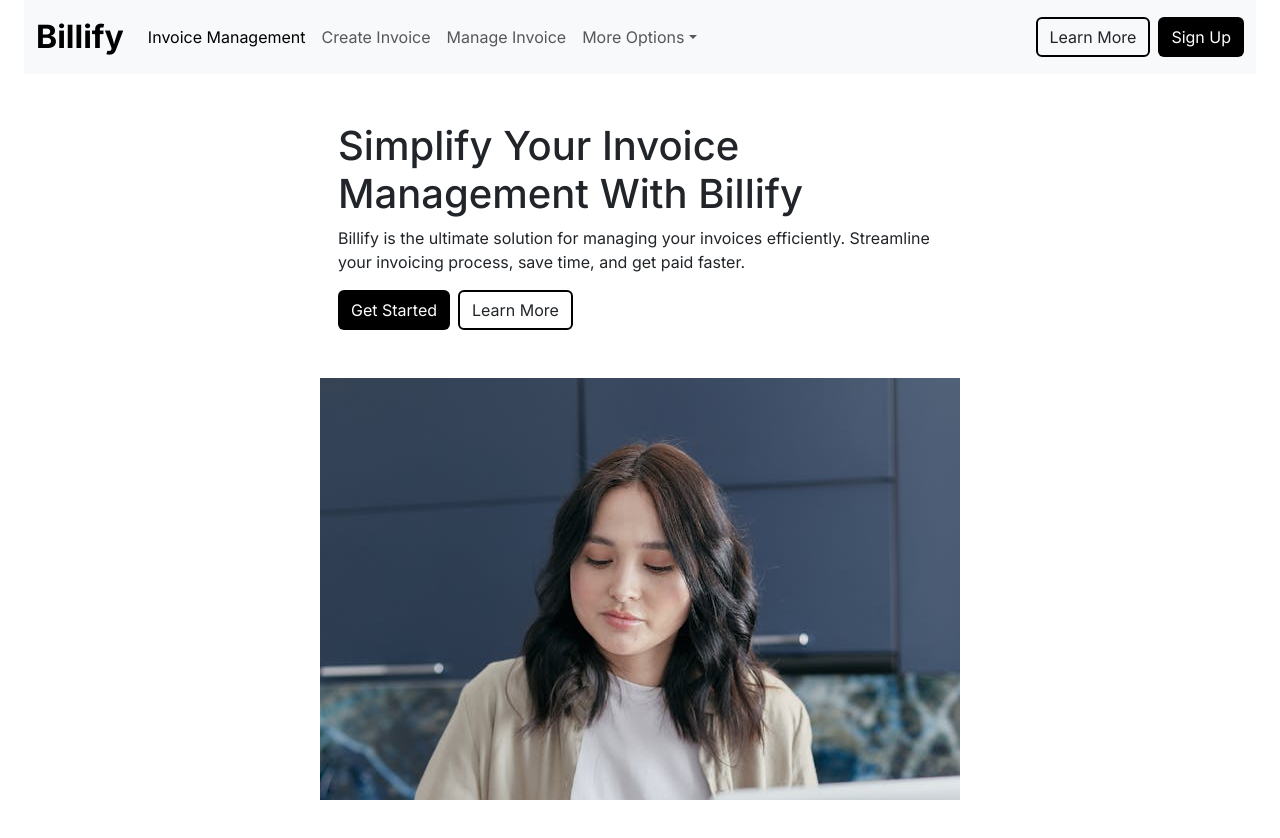
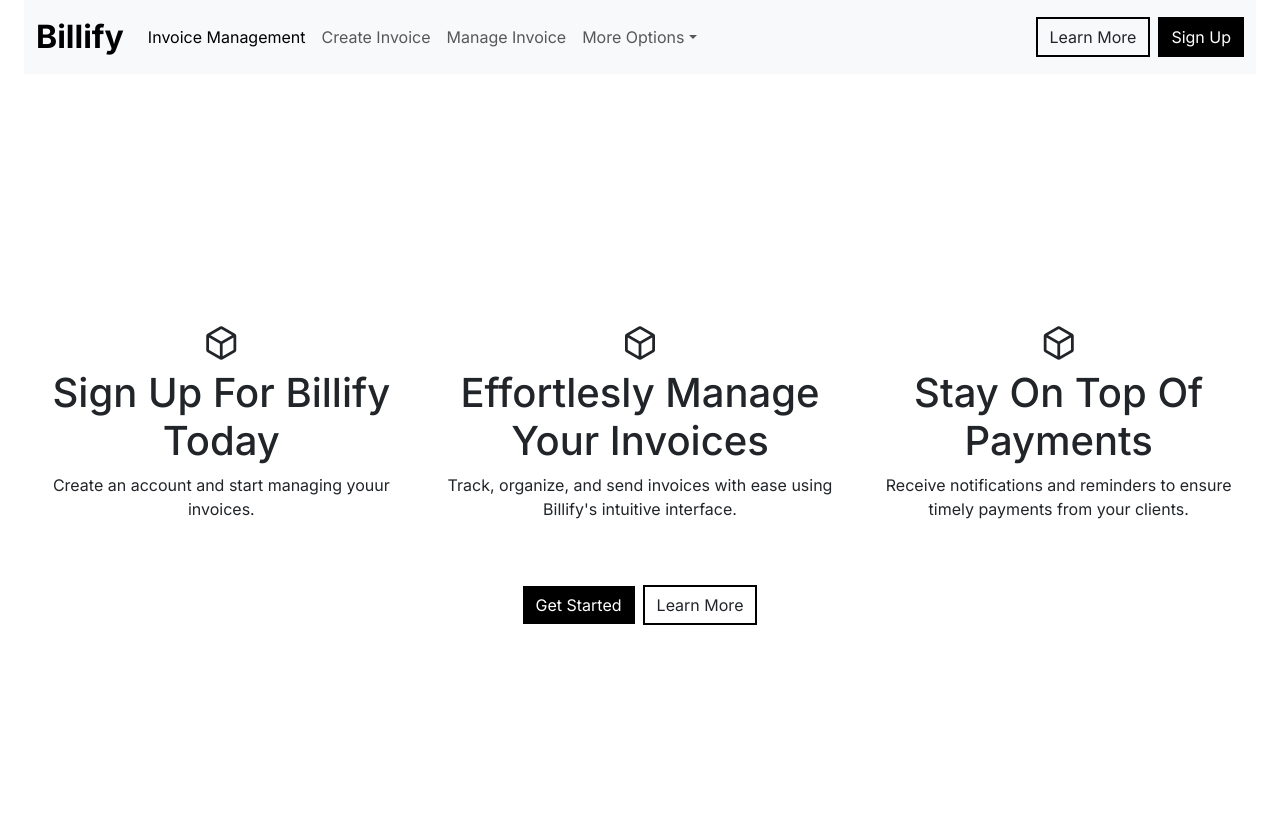
Before and after one commit to oashitta/invoicify-Frontend, a React (Create React App) app: page / in a window 1280 px wide. Shown: the top 838 px of the page. Before the commit the page ends 800 px from the top, so only its background shows below. Built offline with nearby package versions, Linux system fonts and the light colour scheme; no server answers.

Commit message:
updated the landing page to another design

```diff
--- a/public/index.html
+++ b/public/index.html
@@ -14,6 +14,10 @@
     <link
       href="https://fonts.googleapis.com/css2?family=Inter:wght@100..900&display=swap"
       rel="stylesheet"
+    />
+    <link
+      rel="stylesheet"
+      href="https://fonts.googleapis.com/css2?family=Material+Symbols+Outlined:opsz,wght,FILL,GRAD@20..48,100..700,0..1,-50..200"
     />
 
     <!-- <link rel="apple-touch-icon" href="%PUBLIC_URL%/logo192.png" /> -->
--- a/src/components/homepage/BannerSection.js
+++ b/src/components/homepage/BannerSection.js
@@ -9,18 +9,31 @@ const BannerSection = () => {
   }
 
   return (
-    <section className="banner-section">
-      <div className="row d-flex justify-content-center align-items-center mt-5">
-        <div className="col-md-6 col-sm-12">
-          <h1 className="text-capitalize">
-            Simplify your invoice management with billify
-          </h1>
+    <section className="banner-section text-center">
+      <div className="row d-flex align-items-center justify-content-center">
+        <div className="col-md-4 col-sm-12">
+          <span className="material-symbols-outlined fs-1">deployed_code</span>
+          <h1 className="text-capitalize">Sign Up for Billify Today</h1>
+          <p>Create an account and start managing youur invoices.</p>
+        </div>
+        <div className="col-md-4 col-sm-12">
+          <span className="material-symbols-outlined fs-1">deployed_code</span>
+          <h1 className="text-capitalize">Effortlesly Manage Your Invoices</h1>
           <p>
-            Billify is the ultimate solution for managing your invoices
-            efficiently. Streamline your invoicing process, save time, and get
-            paid faster.
+            Track, organize, and send invoices with ease using Billify's
+            intuitive interface.
           </p>
-          <div className="d-flex">
+        </div>
+        <div className="col-md-4 col-sm-12">
+          <span className="material-symbols-outlined fs-1">deployed_code</span>
+          <h1 className="text-capitalize">Stay on top of payments</h1>
+          <p>
+            Receive notifications and reminders to ensure timely payments from
+            your clients.
+          </p>
+        </div>
+      </div>
+      <div className="d-flex align-items-center justify-content-center mt-5">
         <button
           type="button"
           className="btn btn-login me-2"
@@ -32,18 +45,6 @@ const BannerSection = () => {
           Learn More
         </button>
       </div>
-        </div>
-        <div className="col-md-auto col-sm-12 mt-5">
-          {' '}
-          {/* col-md-auto for larger screens and col-sm-12 for smaller screens */}
-          <img
-            className="img-fluid"
-            src="/images/banner-image.jpg"
-            alt="Woman holding a paper"
-            style={{ maxWidth: '100%', height: 'auto' }} // Ensure the image is responsive
-          />
-        </div>
-      </div>
     </section>
   )
 }
--- a/src/components/homepage/LandingPage.js
+++ b/src/components/homepage/LandingPage.js
@@ -6,7 +6,9 @@ const LandingPage = () => {
   return (
     <div className="container-fluid landing-page">
       <NavSection />
-      <BannerSection />
+      <div className="banner-container">
+        <BannerSection />
+      </div>
     </div>
   )
 }
--- a/src/index.css
+++ b/src/index.css
@@ -5,13 +5,18 @@ body {
   -moz-osx-font-smoothing: grayscale;
 }
 
-.landing-page {
-  height: 100vh;
-  overflow: hidden;
+.btn-login,
+.btn-more {
+  border-radius: 0; /* Remove border radius */
 }
-/* .banner-section {
-  margin: 3rem 0;
-} */
+
+.banner-container {
+  display: flex;
+  justify-content: center;
+  align-items: center;
+  height: 100vh; /* Adjust as needed */
+}
+
 .logo {
   font-weight: 700;
   font-size: 2rem;
```
Lines whose indentation alone changed are shown as unchanged.
